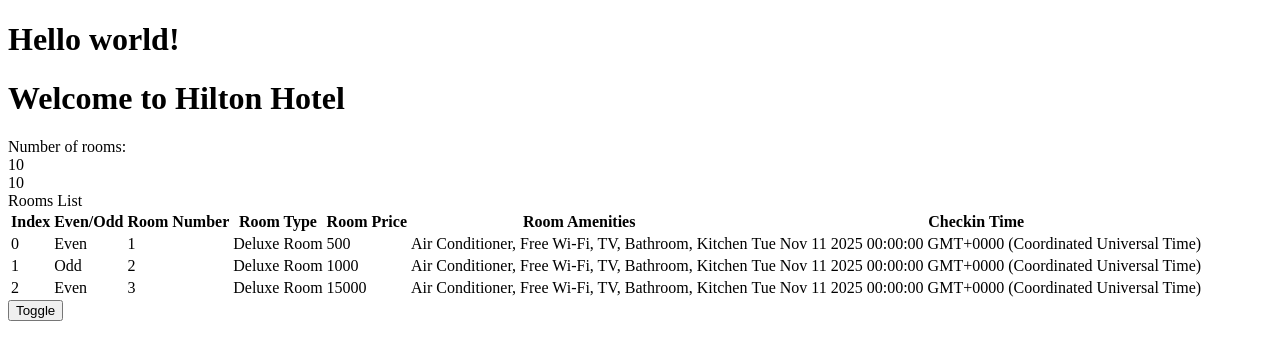
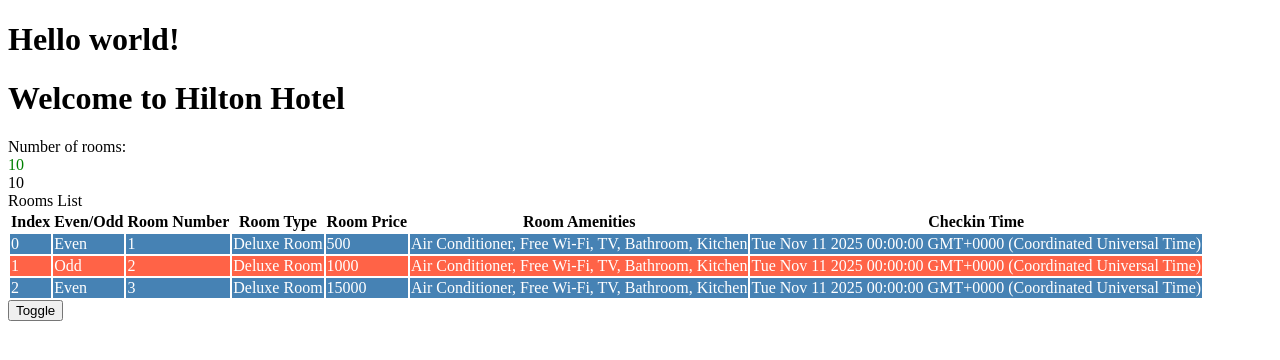
Before and after one commit to daisygith/HotelinventoryApp, an Angular app: page / in a window 1280 px wide. Shown: the top 360 px of the page. Built offline with nearby package versions, Linux system fonts and the light colour scheme.

Commit message:
added [ngClass] and [ngStyle]

```diff
--- a/src/app/app.component.html
+++ b/src/app/app.component.html
@@ -1,11 +1,12 @@
 <h1>Hello world!</h1>
+<app-rooms></app-rooms>
 
-<div [ngSwitch]="role">
-  <div *ngSwitchCase = " 'User' ">Welcome User!</div>
-  <div *ngSwitchCase=" 'Admin' ">
-    <app-rooms></app-rooms>
-  </div>
-  <div *ngSwitchDefault>
-    You are not authorized to view this page!
-  </div>
-</div>
+<!--<div [ngSwitch]="role">-->
+<!--  <div *ngSwitchCase = " 'User' ">Welcome User!</div>-->
+<!--  <div *ngSwitchCase=" 'Admin' ">-->
+<!--    <app-rooms></app-rooms>-->
+<!--  </div>-->
+<!--  <div *ngSwitchDefault>-->
+<!--    You are not authorized to view this page!-->
+<!--  </div>-->
+<!--</div>-->
--- a/src/app/rooms/rooms.component.html
+++ b/src/app/rooms/rooms.component.html
@@ -1,7 +1,8 @@
 <h1>Welcome to {{hotelName}}</h1>
 <div [hidden]="hideRooms">
   Number of rooms:
-  <div [innerText]="numberOfRooms"></div>
+  <div [ngStyle]="{'color' : rooms.availableRooms ? 'green' : 'red'}"
+    [innerText]="numberOfRooms"></div>
 
 </div>
 
@@ -20,8 +21,8 @@
       <th>Room Amenities</th>
       <th>Checkin Time</th>
     </tr>
-    <tr *ngFor="let room of roomList; let e=even;
-    let o=odd let i = index">
+    <tr [ngClass]="e? 'even' : 'odd' " *ngFor="let room of roomList; let e=even;
+    let o=odd; let i = index">
       <td>{{ i }}</td>
       <td>{{ e ? "Even" : "Odd" }}</td>
       <td>{{room.roomNumber}}</td>
--- a/src/app/rooms/rooms.component.scss
+++ b/src/app/rooms/rooms.component.scss
@@ -0,0 +1,9 @@
+.even {
+  background-color: steelblue;
+  color: white;
+}
+
+.odd {
+  background-color: tomato;
+  color: white;
+}
--- a/src/app/rooms/rooms.component.ts
+++ b/src/app/rooms/rooms.component.ts
@@ -1,13 +1,15 @@
 import {Component, OnInit} from '@angular/core';
 import {Room, RoomList} from "./rooms";
-import {NgForOf, NgIf} from "@angular/common";
+import {NgClass, NgForOf, NgIf, NgStyle} from "@angular/common";
 
 @Component({
   selector: 'app-rooms',
   standalone: true,
   imports: [
     NgIf,
-    NgForOf
+    NgForOf,
+    NgClass,
+    NgStyle
   ],
   templateUrl: './rooms.component.html',
   styleUrl: './rooms.component.scss'
```
